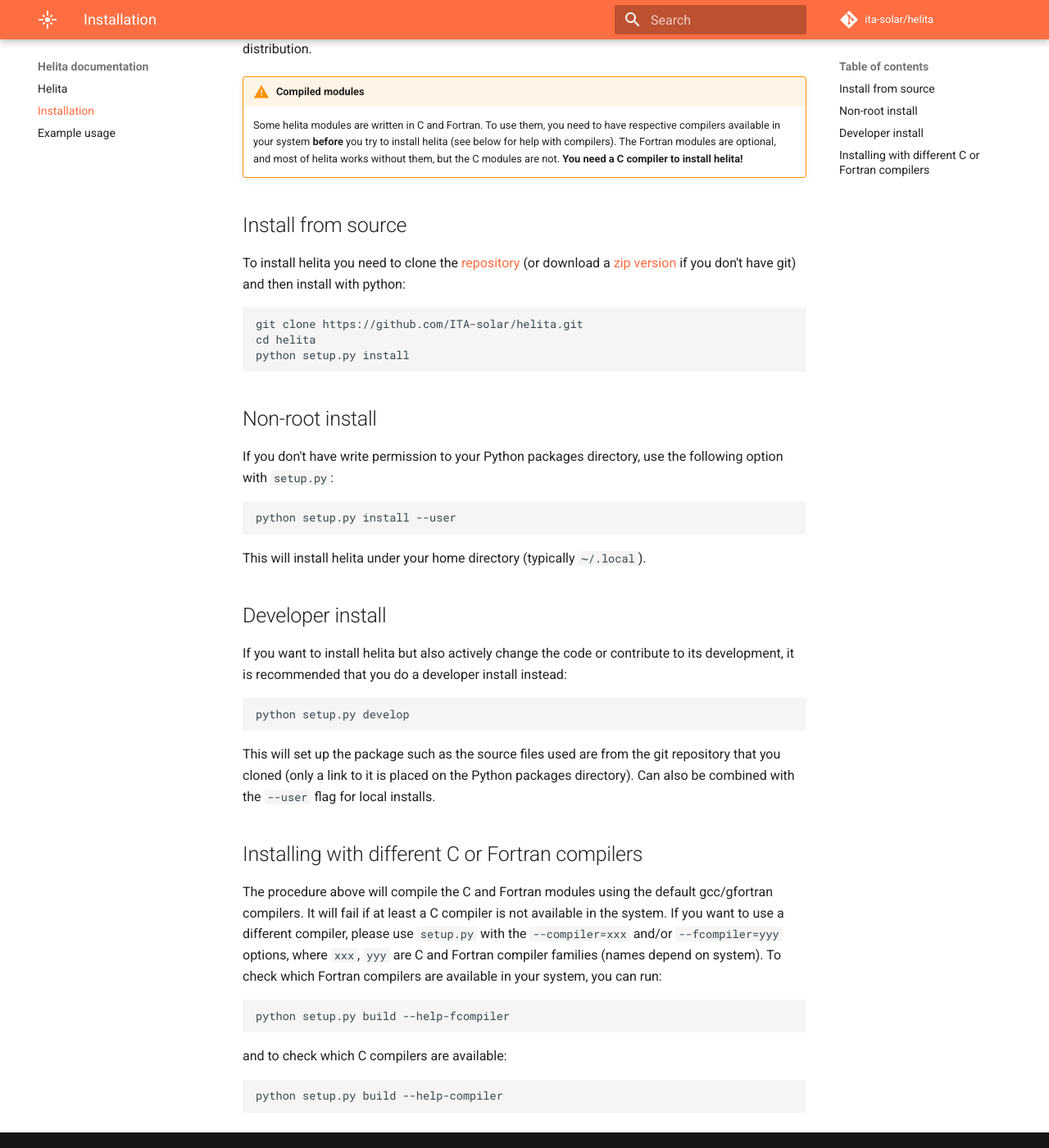
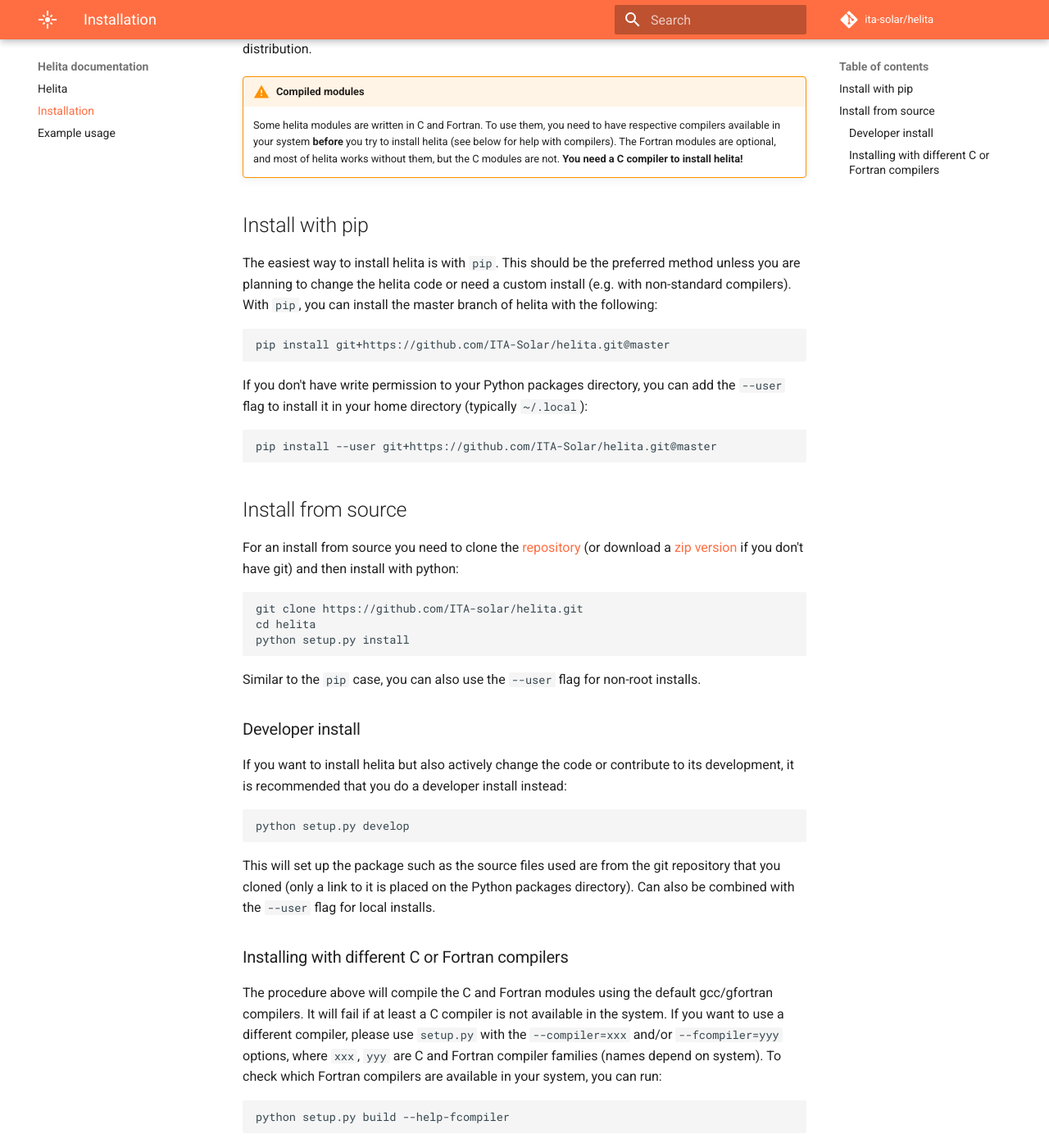
Before and after one commit to ITA-Solar/helita, an MkDocs documentation site: the page built from docs/install.md, in a window 1280 px wide and 1400 px high, scrolled down 673 px. Shown: the whole window at 82% size. Built offline with MkDocs 1.6.1 and Material for MkDocs 9.7.7, drawn with Linux system fonts in a browser that asks for light colours; comment, search, counter and statistics services are not loaded.

Commit message:
Update install instructions

````diff
--- a/docs/install.md
+++ b/docs/install.md
@@ -18,9 +18,24 @@
 !!! warning "Compiled modules"
     Some helita modules are written in C and Fortran. To use them, you need to have respective compilers available in your system **before** you try to install helita (see below for help with compilers). The Fortran modules are optional, and most of helita works without them, but the C modules are not. **You need a C compiler to install helita!**
 
+## Install with pip
+
+The easiest way to install helita is with `pip`. This should be the preferred method unless you are planning to change the helita code or need a custom install (e.g. with non-standard compilers). With `pip`, you can install the master branch of helita with the following:
+
+```
+pip install git+https://github.com/ITA-Solar/helita.git@master
+```
+
+If you don't have write permission to your Python packages directory, you can add the `--user` flag to install it in your home directory (typically `~/.local`):
+
+```
+pip install --user git+https://github.com/ITA-Solar/helita.git@master
+```
+
+
 ## Install from source
 
-To install helita you need to clone the [repository](https://github.com/ITA-Solar/helita) (or download a [zip version](https://github.com/ITA-Solar/helita/archive/master.zip) if you don't have git) and then install with python:
+For an install from source you need to clone the [repository](https://github.com/ITA-Solar/helita) (or download a [zip version](https://github.com/ITA-Solar/helita/archive/master.zip) if you don't have git) and then install with python:
 
 ```
 git clone https://github.com/ITA-solar/helita.git
@@ -28,15 +43,9 @@
 python setup.py install
 ```
 
-## Non-root install
+Similar to the `pip` case, you can also use the `--user` flag for non-root installs.
 
-If you don't have write permission to your Python packages directory, use the following option with `setup.py`:
-
-    python setup.py install --user
-
-This will install helita under your home directory (typically `~/.local`).
-
-## Developer install
+### Developer install
 
 If you want to install helita but also actively change the code or contribute to its development, it is recommended that you do a developer install instead:
 
@@ -44,7 +53,7 @@
 
 This will set up the package such as the source files used are from the git repository that you cloned (only a link to it is placed on the Python packages directory). Can also be combined with the `--user` flag for local installs.
 
-## Installing with different C or Fortran compilers
+### Installing with different C or Fortran compilers
 
 The procedure above will compile the C and Fortran modules using the default gcc/gfortran compilers. It will fail if at least a C compiler is not available in the system. If you want to use a different compiler, please use `setup.py` with the  `--compiler=xxx` and/or `--fcompiler=yyy` options, where `xxx`, `yyy` are C and Fortran compiler families (names depend on system). To check which Fortran compilers are available in your system, you can run:
 
````
